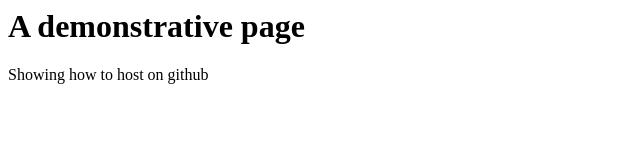
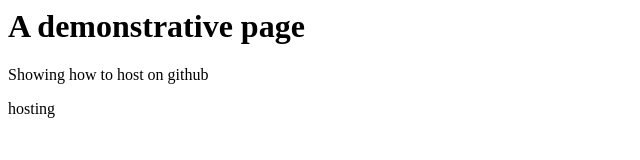
Before and after one commit to onlyfave/testing, a plain HTML site: page index.html in a window 1280 px wide. Shown: the full height of the page, 0-640 px from the left. Drawn offline with Linux system fonts and the light colour scheme.

Commit message:
added a new line

```diff
--- a/index.html
+++ b/index.html
@@ -10,5 +10,6 @@
     <h1>A demonstrative page</h1>
 
     <p>Showing how to host on github</p>
+    <p>hosting</p>
 </body>
 </html>
```
